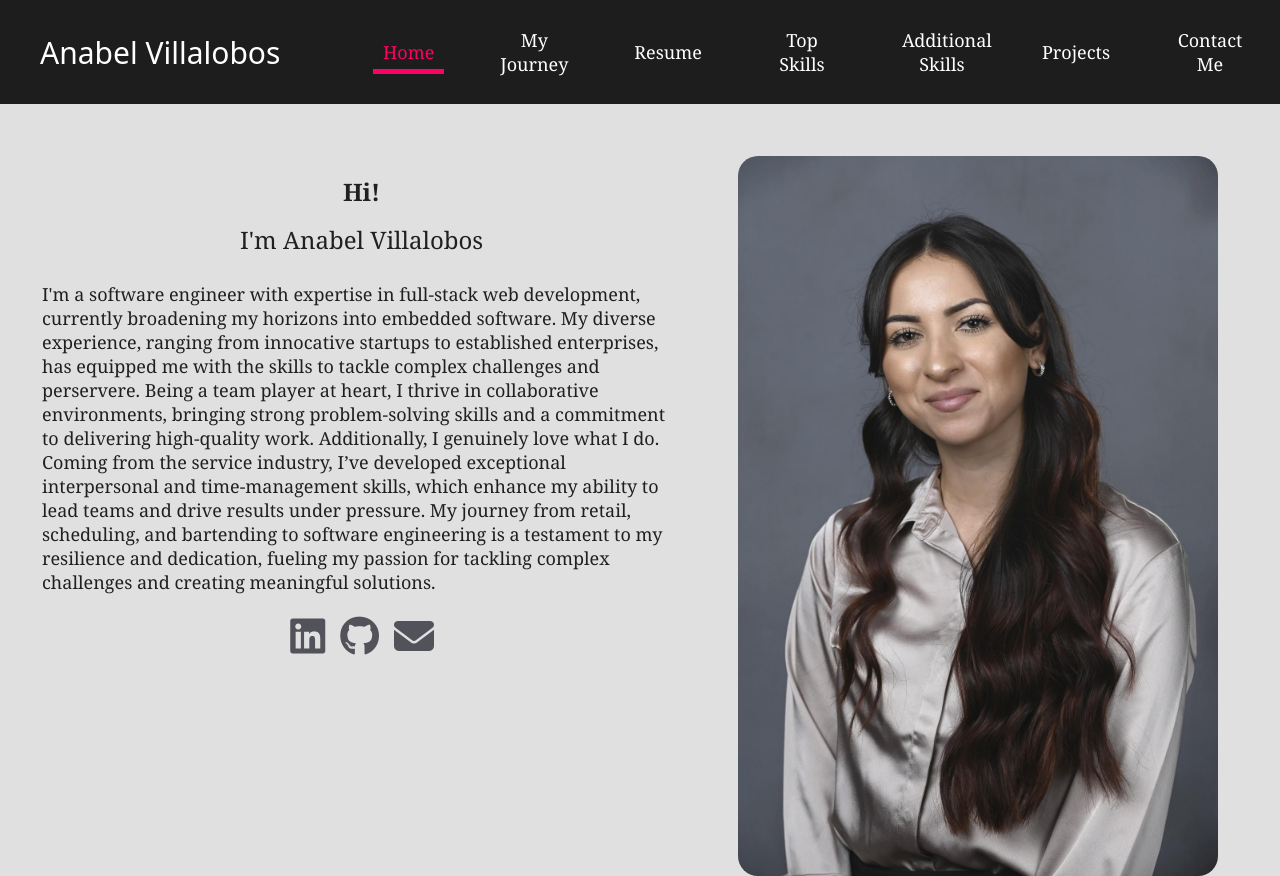
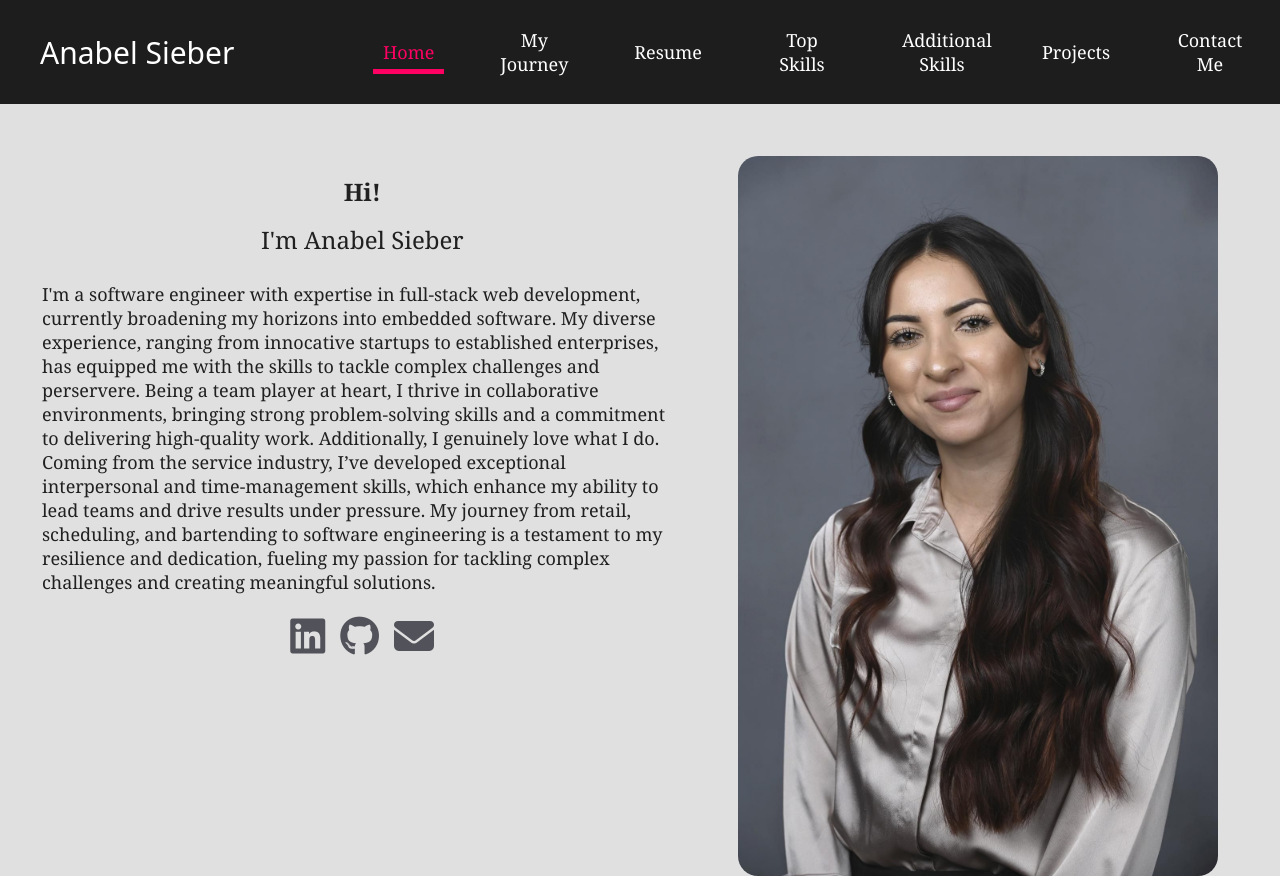
Before and after one commit to annvilla1998/personal-website, a website: page index.html in a window 1280 px wide. Shown: the top 876 px of the page. Drawn offline with nearby package versions, Linux system fonts and the light colour scheme; a web font is replaced by a local one.

Commit message:
Edit last name and updated resume

```diff
--- a/index.html
+++ b/index.html
@@ -45,13 +45,13 @@
 
     <!-- Main JS  -->
     <script src="js/main.js"></script>
-    <title>Anabel Villalobos Personal Website</title>
+    <title>Anabel Sieber Personal Website</title>
   </head>
   <body>
     <nav>
       <a href="#">
         <span class="knewave-regular logo animate__animated animate__zoomInLeft"
-          >Anabel Villalobos</span
+          >Anabel Sieber</span
         >
       </a>
       <i class="fa-solid fa-bars"></i>
@@ -124,7 +124,7 @@
         <div class="introduction">
           <div class="animate__animated animate__heartBeat introduction-header">
             <strong>Hi!</strong> <br />
-            I'm Anabel Villalobos
+            I'm Anabel Sieber
           </div>
           <p>
             I'm a software engineer with expertise in full-stack web
@@ -164,7 +164,7 @@
           </div>
         </div>
         <div class="my-photo">
-          <img alt="Anabel Villalobos" src="./assets/images/me.JPG" />
+          <img alt="Anabel Sieber" src="./assets/images/me.JPG" />
         </div>
       </div>
     </header>
@@ -227,7 +227,7 @@
         </div>
       </div>
       <div class="primary-btn">
-        <a download href="/assets/Anabel Villalobos Resume.pdf"
+        <a download href="/assets/Anabel Sieber Resume.pdf"
           >Download Resume</a
         >
       </div>
@@ -408,7 +408,7 @@
         </div>
       </div>
       <div class="primary-btn">
-        <a download href="/assets/Anabel Villalobos Resume.pdf"
+        <a download href="/assets/Anabel Sieber Resume.pdf"
           >Download Resume</a
         >
       </div>
@@ -658,7 +658,7 @@
     <footer id="contact-section">
       <a href="#">
         <span class="knewave-regular logo animate__animated animate__zoomInLeft"
-          >Anabel Villalobos</span
+          >Anabel Sieber</span
         >
       </a>
       <div class="social-handles">
```
Also changed, not shown: 2 other files.
